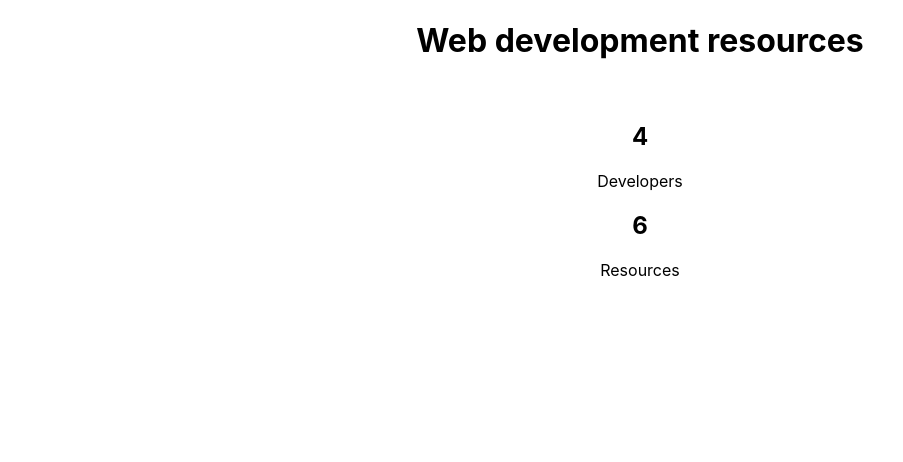
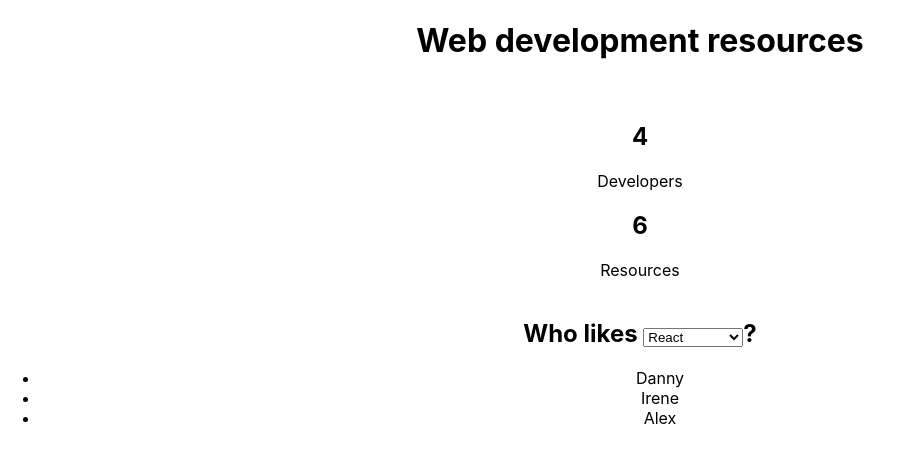
Before and after one commit to team-cake/developer-resources-explorer, a React (Create React App) app: page / in a window 1280 px wide. Shown: the top 462 px of the page, without its empty margins (0-903 px from the left). Built offline with nearby package versions, Linux system fonts and the light colour scheme.

Commit message:
Added <select> field, user can pick resource to show the developers who favourite the resource.

```diff
--- a/src/App.js
+++ b/src/App.js
@@ -1,4 +1,4 @@
-import React from 'react'
+import React, { useState } from 'react'
 import './App.css'
 import { useSelector } from 'react-redux'
 
@@ -13,13 +13,40 @@ const selectResources = (reduxState) => {
 function App() {
 	const developers = useSelector(selectDevelopers)
 	const resources = useSelector(selectResources)
+	const [favId, setFavId] = useState(1)
 
+	const developersFav = useSelector((state) => {
+		return state.developers.filter((dev) => dev.favorites.includes(favId))
+	})
 	return (
 		<div className='App'>
 			<h1>Web development resources</h1>
 			<br />
 			<h2>{developers.length}</h2> Developers
 			<h2>{resources.length}</h2> Resources
+			<br />
+			<br />
+			<h2>
+				Who likes{' '}
+				<select
+					value={favId}
+					onChange={(e) => setFavId(parseInt(e.target.value))}
+				>
+					{resources.map((resource) => {
+						return (
+							<option key={resource.id} value={resource.id}>
+								{resource.name}
+							</option>
+						)
+					})}
+				</select>
+				?
+			</h2>
+			<ul>
+				{developersFav.map((dev) => {
+					return <li key={dev.id}>{dev.name}</li>
+				})}
+			</ul>
 		</div>
 	)
 }
```
